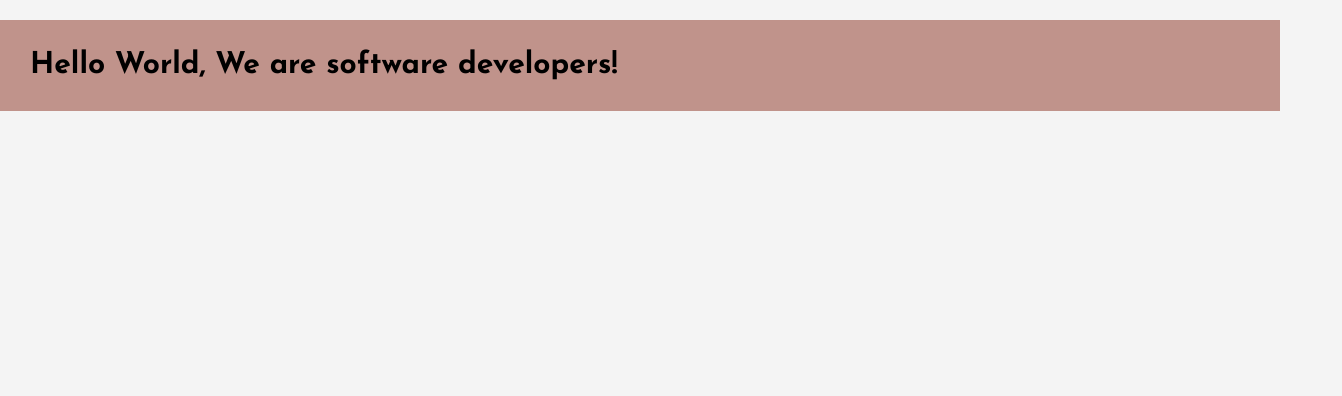
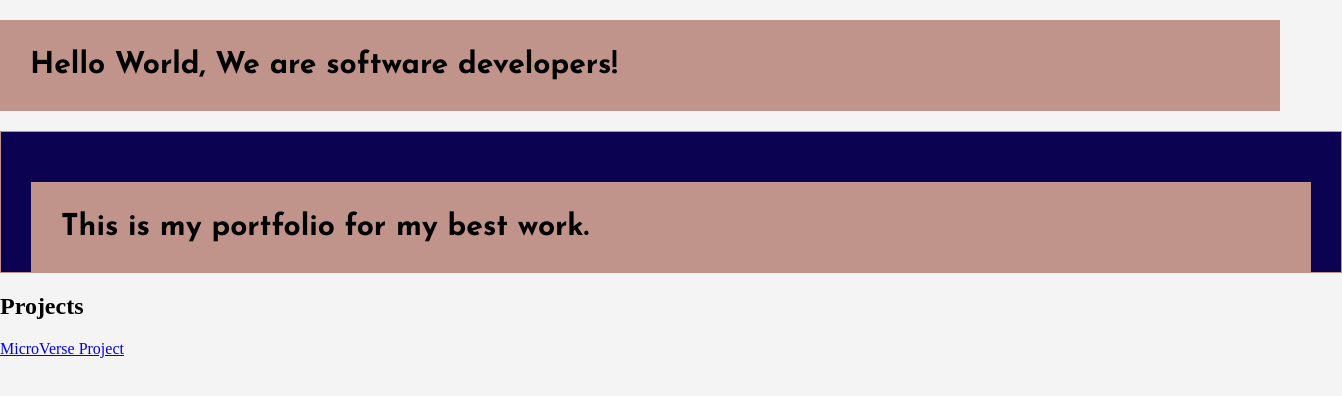
Before and after one commit to KABIKA681/Microverse-challenges, a plain HTML site: page index.html in a window 1280 px wide. Shown: the whole page, 1342 px wide, since content can reach past the window. Drawn offline with Linux system fonts and the light colour scheme.

Commit message:
user story one to five

```diff
--- a/index.css
+++ b/index.css
@@ -1,14 +1,22 @@
-@import url('https://fonts.googleapis.com/css2?family=Josefin+Sans:wght@400;700&display=swap');
+@import url("https://fonts.googleapis.com/css2?family=Josefin+Sans:wght@400;700&display=swap");
 
-body{
+body {
   margin: 0;
   padding: 0;
   box-sizing: border-box;
   background-color: rgb(244, 244, 244);
 }
-h1{
+h1 {
   font-size: 30px;
-    font-family: 'Josefin Sans', sans-serif;
+  font-family: "Josefin Sans", sans-serif;
   background-color: rgb(192, 147, 139);
   padding: 30px;
 }
+
+#welcome-section {
+  background-color: rgb(11, 3, 82);
+  padding: 30px;
+  width: 100%;
+  height: 5em;
+  border: 1px solid rgb(192, 147, 139);
+}
--- a/index.html
+++ b/index.html
@@ -4,10 +4,17 @@
     <meta charset="UTF-8">
     <meta http-equiv="X-UA-Compatible" content="IE=edge">
     <meta name="viewport" content="width=device-width, initial-scale=1.0">
-    <link rel="stylesheet" href="/index.css">
+    <link rel="stylesheet" type="text/css" href="/index.css">
     <title>Document</title>
 </head>
 <body>
     <h1>Hello World, We are software developers!</h2>
+    <div id="welcome-section"><h1>This is my portfolio for my best work.</h1></div>
+    <div id="projects-section">
+        <h2 class="project-title">Projects</h2>
+            <a href="https://github.com/KABIKA681/Microverse-challenges">MicroVerse Project</a>
+    </div>
+</div>
+
 </body>
 </html>
```
Lines whose indentation alone changed are shown as unchanged.
